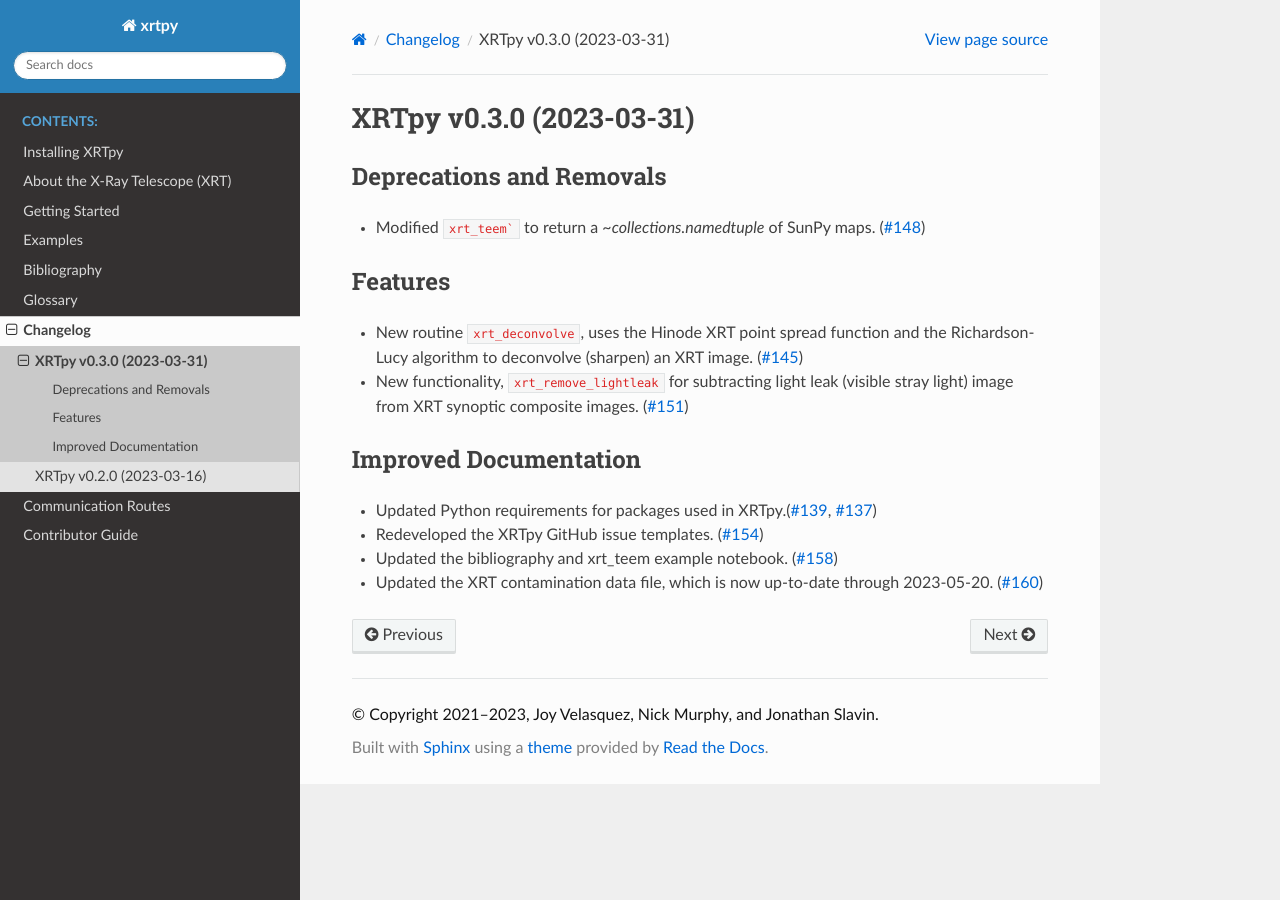
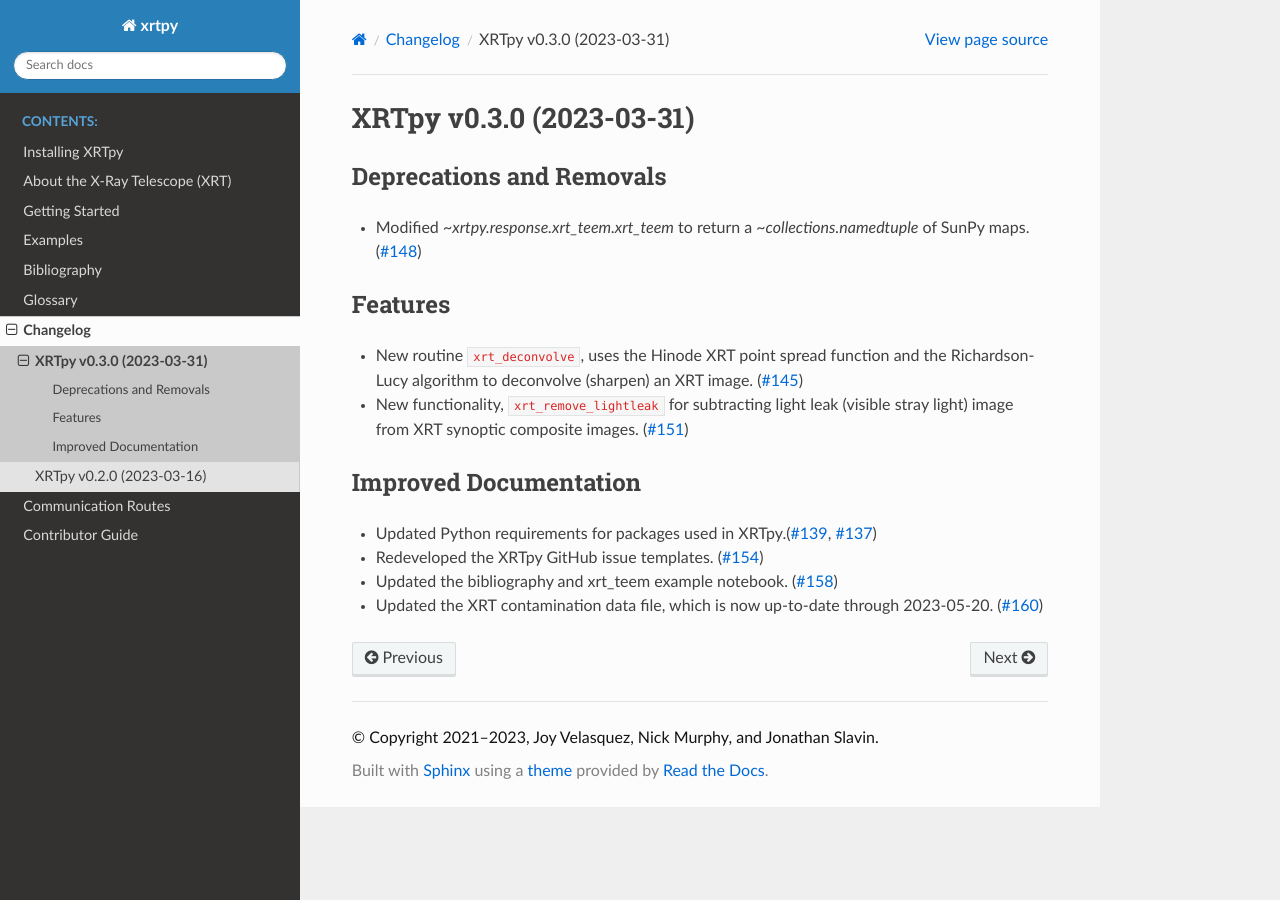
Before and after one commit to HinodeXRT/xrtpy, a Sphinx documentation site: the page built from docs/changelog/0.3.0.rst, in a window 1280 px wide. Built offline with Sphinx 7.4.7 and the Read the Docs theme 2.0.0, drawn with Linux system fonts in a browser that asks for light colours; pages that are not in the unit, such as notebooks, are missing from menus.

Commit message:
Update docs/changelog/0.3.0.rst
Co-authored-by: Nick Murphy <namurphy@cfa.harvard.edu>

````diff
--- a/docs/changelog/0.3.0.rst
+++ b/docs/changelog/0.3.0.rst
@@ -4,7 +4,7 @@ XRTpy v0.3.0 (2023-03-31)
 Deprecations and Removals
 -------------------------
 
-- Modified ``xrt_teem``` to return a `~collections.namedtuple` of SunPy maps. (:pr:`148`)
+- Modified `~xrtpy.response.xrt_teem.xrt_teem` to return a `~collections.namedtuple` of SunPy maps. (:pr:`148`)
 
 Features
 --------
````
